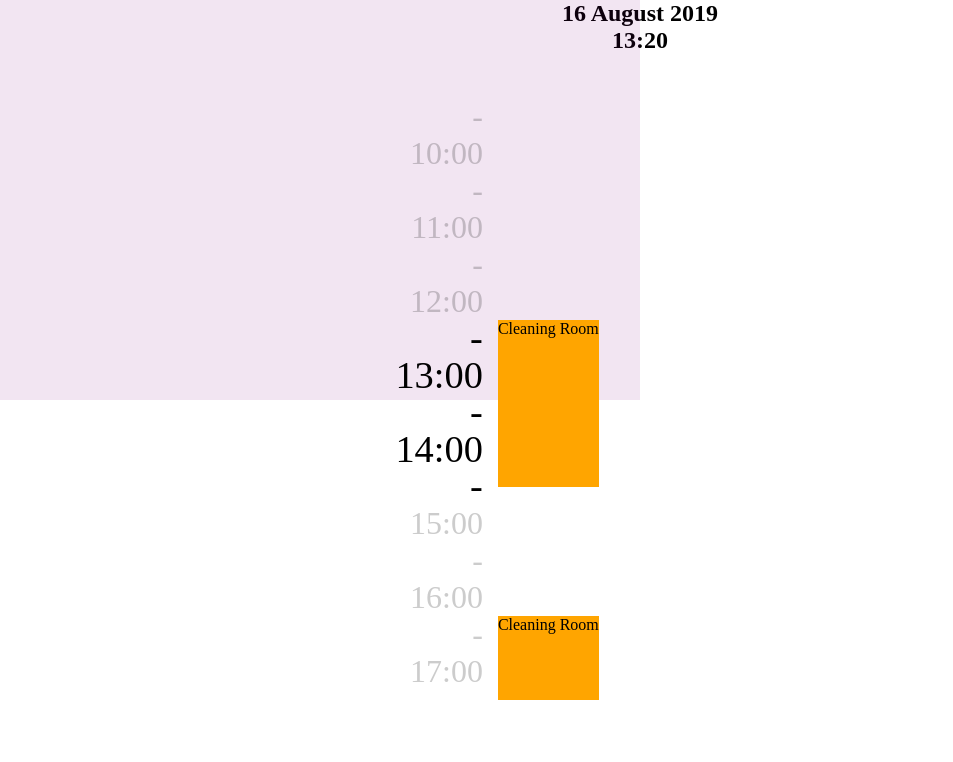
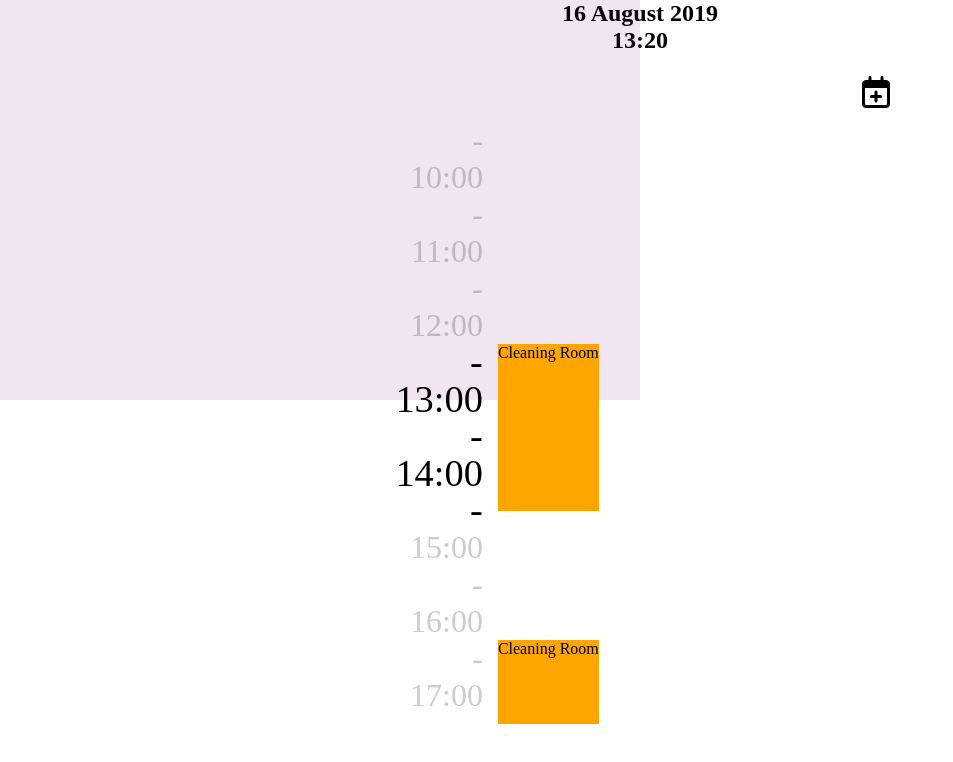
Before and after one commit to LaupWing/Daily-Planner, a Vue app: page / in a window 1280 px wide. Shown: the top 762 px of the page, without its empty margins (0-953 px from the left). Built offline with nearby package versions, Linux system fonts and the light colour scheme.

Commit message:
adding form

```diff
--- a/public/index.html
+++ b/public/index.html
@@ -6,6 +6,7 @@
     <meta name="viewport" content="width=device-width,initial-scale=1.0">
     <link rel="icon" href="<%= BASE_URL %>favicon.ico">
     <title>daily-planner</title>
+    <script src="https://kit.fontawesome.com/97dc1ab503.js"></script>
   </head>
   <body>
     <noscript>
--- a/src/App.vue
+++ b/src/App.vue
@@ -1,6 +1,7 @@
 <template>
   <div id="app">
     <CurrentTime/>
+    <i class="far fa-calendar-plus"></i>
     <router-view/>
   </div>
 </template>
@@ -26,4 +27,12 @@ body{
   justify-content: center;
   align-items: center;
 }
+#app i.far.fa-calendar-plus{
+  margin-left: auto;
+  display: block;
+  text-align: right;
+  font-size: 2em;
+  margin-bottom: .5em;
+  cursor: pointer;
+}
 </style>
--- a/src/components/Planner/Timeline.vue
+++ b/src/components/Planner/Timeline.vue
@@ -74,10 +74,10 @@ ul#Timeline{
   display: flex;
   flex-direction: column;
   padding-right: 15px;
-  padding-top: 100%;
+  padding-top: 57%;
   height: 100%;
   margin-left: 20px;
-  padding-bottom: 100%;
+  padding-bottom: 60%;
 }
 #Timeline li{
   list-style: none;
--- a/src/router.js
+++ b/src/router.js
@@ -1,6 +1,7 @@
 import Vue from 'vue'
 import Router from 'vue-router'
 import Home from './views/Home.vue'
+import AddTask from './views/AddTask.vue'
 
 Vue.use(Router)
 
@@ -10,8 +11,13 @@ export default new Router({
   routes: [
     {
       path: '/',
-      name: 'home',
+      name: 'Home',
       component: Home
+    },
+    {
+      path: '/add-task',
+      name: 'AddTask',
+      component: AddTask
     }
   ]
 })
--- /dev/null
+++ b/src/views/AddTask.vue
@@ -0,0 +1,11 @@
+<template>
+    <form id="AddTask">
+
+    </form>
+</template>
+
+<script>
+export default {
+    name: 'AddTask'
+}
+</script>
```
